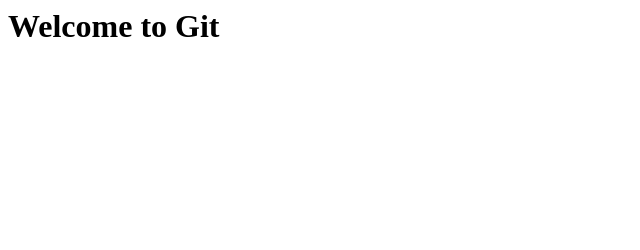
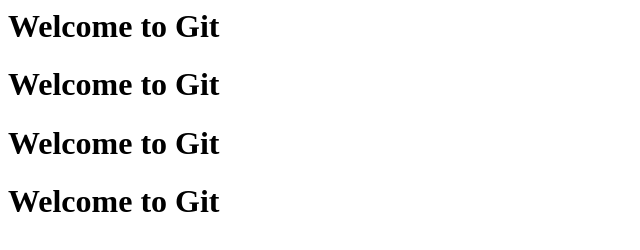
Before and after one commit to Gamal-Mohammad/senior_repo, a plain HTML site: page index.html in a window 1280 px wide. Shown: the whole page, without its empty margins (0-640 px from the left). Drawn offline with Linux system fonts and the light colour scheme.

Commit message:
Update index.html

```diff
--- a/index.html
+++ b/index.html
@@ -1 +1,4 @@
 <h1>Welcome to Git<h1>
+<h1>Welcome to Git<h1>
+<h1>Welcome to Git<h1>
+<h1>Welcome to Git<h1>
```
